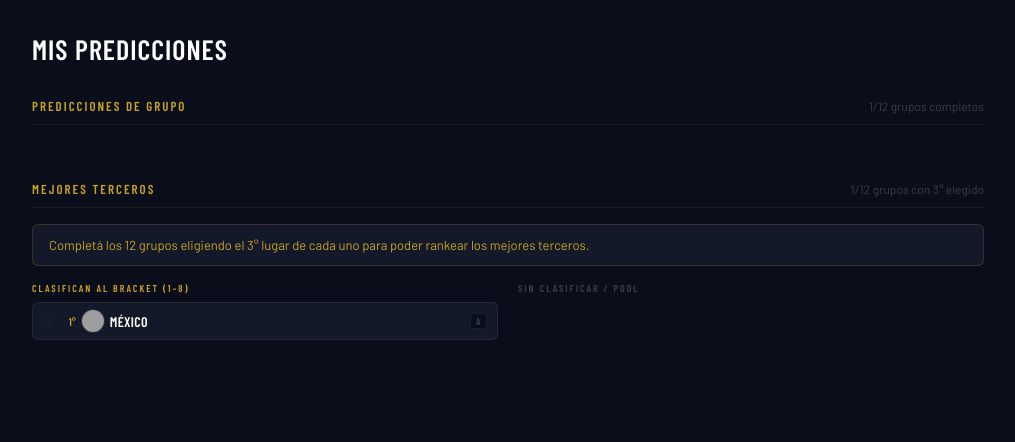
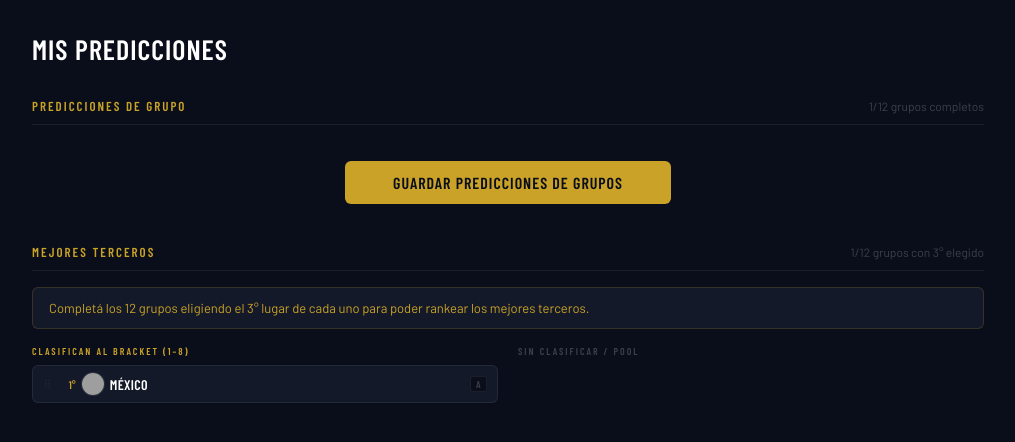
Before and after one commit to yamilpalmiero/maldinis, a Django app: page /torneo/1/mis-predicciones/ in a window 1280 px wide. Shown: the part 56-498 px from the top of the page, without its empty margins (132-1147 px from the left). Run offline with Django 5.2, Linux system fonts and the light colour scheme; a user stored in the database is signed in; data comes from the database, SQL or seed files in the repository; tables that the repository leaves empty hold one stand-in row (values such as "Sample post"); parts of the project's set-up code (start-up, migrations or seed data) failed here and were passed over; grey boxes are pictures that could not be loaded.

Commit message:
feat: add explicit save button for group predictions (fase 14e-refactor paso 2)
Co-Authored-By: Claude Sonnet 4.6 <noreply@anthropic.com>

```diff
--- a/app/predictions/templates/predictions/mis_predicciones.html
+++ b/app/predictions/templates/predictions/mis_predicciones.html
@@ -313,6 +313,76 @@
 
     /* read-only terceros */
     .read-only .drag-handle { opacity: 0.2; cursor: default; }
+
+    /* ── Save groups button ── */
+    .save-groups-row {
+        display: flex;
+        justify-content: center;
+        margin-top: 20px;
+    }
+
+    .btn-save-groups {
+        background: var(--gold);
+        color: #0a0e1a;
+        border: none;
+        border-radius: var(--radius-sm);
+        padding: 12px 48px;
+        font-family: 'Barlow Condensed', sans-serif;
+        font-size: 16px;
+        font-weight: 600;
+        letter-spacing: 1px;
+        text-transform: uppercase;
+        cursor: pointer;
+        min-width: 300px;
+        transition: opacity 0.15s;
+    }
+
+    .btn-save-groups:hover:not(:disabled) { opacity: 0.85; }
+
+    .btn-save-groups:disabled {
+        background: var(--text-muted);
+        cursor: not-allowed;
+        opacity: 1;
+    }
+
+    @media (max-width: 520px) {
+        .btn-save-groups { width: 100%; min-width: unset; }
+    }
+
+    /* ── Top-right toast ── */
+    .top-toast {
+        position: fixed;
+        top: 72px;
+        right: 24px;
+        font-family: 'Barlow Condensed', sans-serif;
+        font-size: 13px;
+        font-weight: 600;
+        letter-spacing: 0.5px;
+        padding: 10px 20px;
+        border-radius: var(--radius-sm);
+        opacity: 0;
+        pointer-events: none;
+        transform: translateY(-8px);
+        transition: opacity 0.25s, transform 0.25s;
+        z-index: 200;
+    }
+
+    .top-toast.visible {
+        opacity: 1;
+        transform: translateY(0);
+    }
+
+    .top-toast.toast-ok {
+        background: #1a3a2a;
+        border: 1px solid #2a6a4a;
+        color: #6fcf97;
+    }
+
+    .top-toast.toast-err {
+        background: #3a1a1a;
+        border: 1px solid #6a2a2a;
+        color: #eb5757;
+    }
 </style>
 {% endblock %}
 
@@ -348,6 +418,12 @@
             <div class="save-indicator" id="si-{{ g.group }}"></div>
         </div>
         {% endfor %}
+    </div>
+
+    <div class="save-groups-row">
+        <button id="btn-save-groups" class="btn-save-groups" onclick="saveAllGroups()">
+            Guardar predicciones de grupos
+        </button>
     </div>
 </div>
 
@@ -407,6 +483,7 @@
 </div>
 
 <div id="toast" class="toast"></div>
+<div id="top-toast" class="top-toast"></div>
 {% endblock %}
 
 {% block extra_js %}
@@ -482,37 +559,48 @@ function updateGroupBadges(listEl) {
     });
 }
 
-function autoSaveGroup(groupLetter) {
-    const list  = document.getElementById('sort-' + groupLetter);
-    const items = Array.from(list.querySelectorAll('.team-item'));
-    const ids   = items.map(el => el.dataset.id);
+function showTopToast(msg, type) {
+    const t = document.getElementById('top-toast');
+    t.textContent = msg;
+    t.className = 'top-toast toast-' + type + ' visible';
+    setTimeout(() => t.classList.remove('visible'), 3000);
+}
 
-    showSaving(groupLetter);
-    post(
-        `/torneo/${TOURNAMENT_ID}/mis-predicciones/grupo/${groupLetter}/`,
-        { first: ids[0] ?? null, second: ids[1] ?? null, third: ids[2] ?? null }
-    )
-    .then(data => {
-        if (data.ok) {
-            showSaved(groupLetter);
-            if (data.ranking_updated) showToast('Ranking de terceros actualizado.');
+async function saveAllGroups() {
+    const btn = document.getElementById('btn-save-groups');
+    btn.disabled = true;
+    btn.textContent = 'Guardando…';
+
+    const promises = Array.from(document.querySelectorAll('.sortable-group')).map(list => {
+        const group = list.id.replace('sort-', '');
+        const ids   = Array.from(list.querySelectorAll('.team-item')).map(el => el.dataset.id);
+        return post(
+            `/torneo/${TOURNAMENT_ID}/mis-predicciones/grupo/${group}/`,
+            { first: ids[0] ?? null, second: ids[1] ?? null, third: ids[2] ?? null }
+        );
+    });
+
+    try {
+        const results = await Promise.all(promises);
+        if (results.every(r => r.ok)) {
+            showTopToast('Predicciones de grupos guardadas', 'ok');
         } else {
-            showSaveError(groupLetter);
+            showTopToast('No se pudieron guardar tus predicciones, intentá de nuevo', 'err');
         }
-    })
-    .catch(() => showSaveError(groupLetter));
+    } catch {
+        showTopToast('No se pudieron guardar tus predicciones, intentá de nuevo', 'err');
+    } finally {
+        btn.disabled = false;
+        btn.textContent = 'Guardar predicciones de grupos';
+    }
 }
 
 document.querySelectorAll('.sortable-group').forEach(list => {
-    const group = list.id.replace('sort-', '');
     updateGroupBadges(list);
     Sortable.create(list, {
         handle:    '.drag-handle',
         animation: 150,
-        onEnd() {
-            updateGroupBadges(list);
-            autoSaveGroup(group);
-        },
+        onEnd() { updateGroupBadges(list); },
     });
 });
 
```
